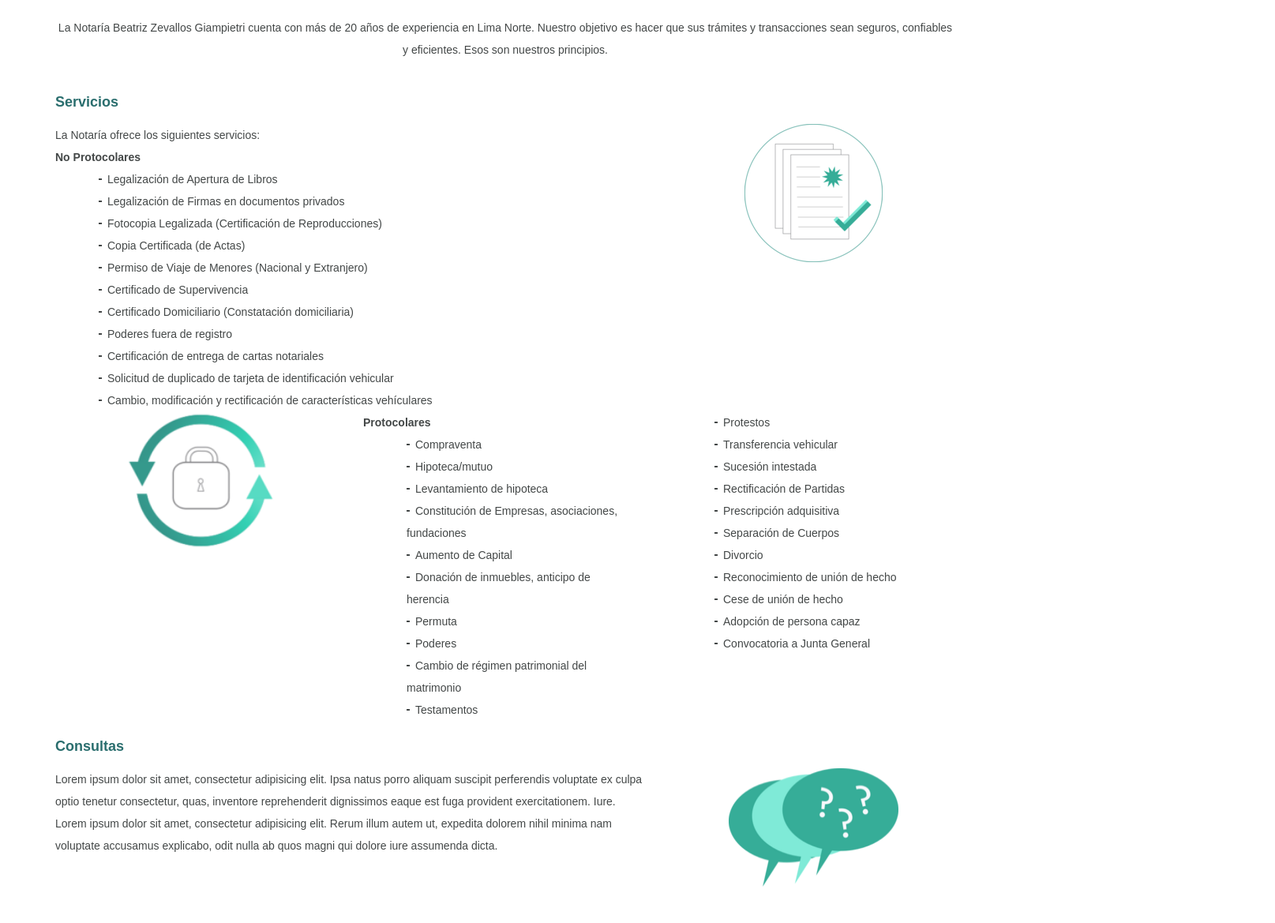
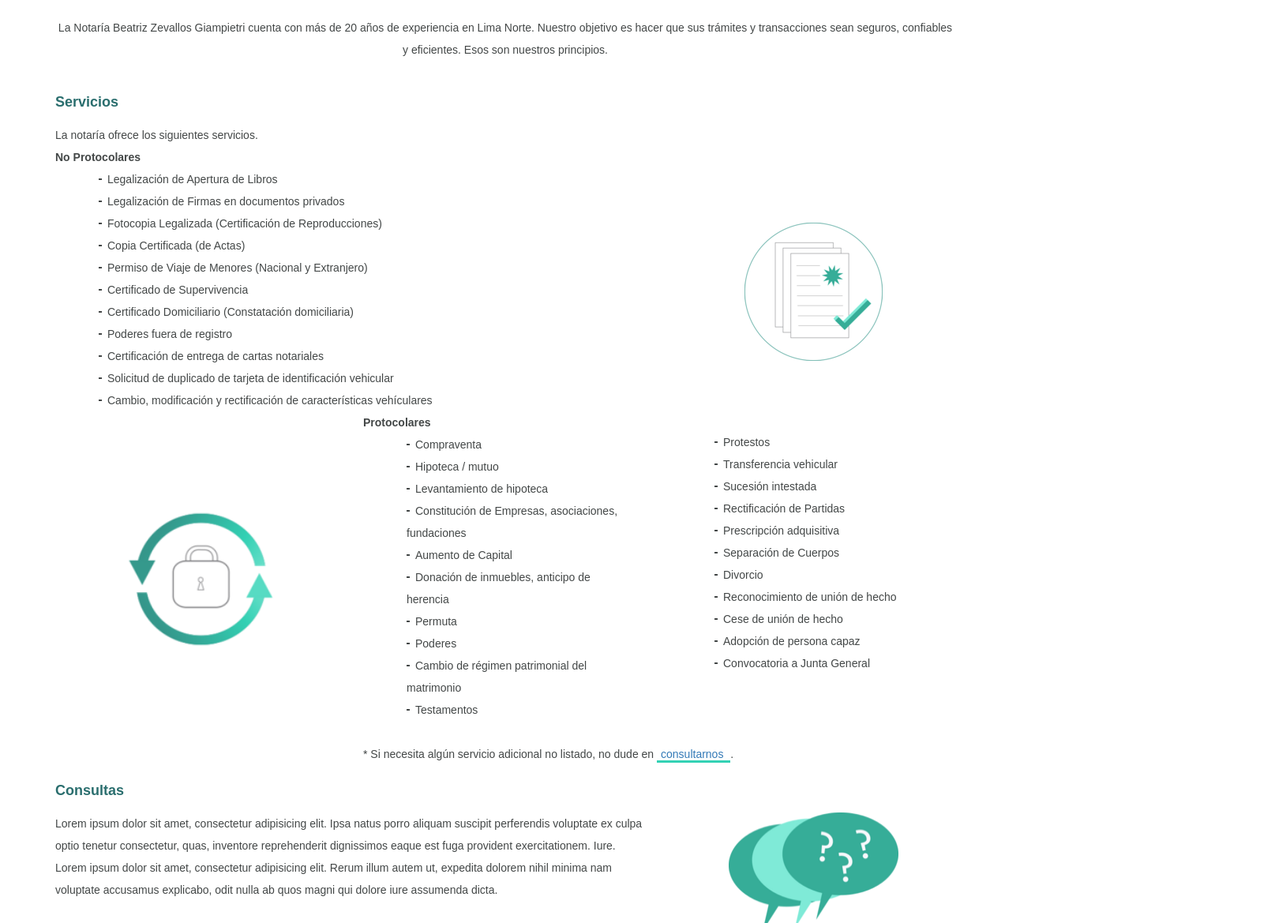
Before and after one commit to jlcoto/pag_notaria, a website: page src/index.html in a window 1280 px wide. Shown: the part 564-1733 px from the top of the page at 79% size, 1615 px wide, since content can reach past the window. Drawn offline with Linux system fonts and the light colour scheme; some packages are replaced by stand-ins of ours; files whose address does not match are found by name; a web font is replaced by a local one.

Commit message:
Centering image for wider screens.

```diff
--- a/src/css/responsive.css
+++ b/src/css/responsive.css
@@ -97,9 +97,16 @@
 }
 
 @media (min-width: 992px) {
+
+
+
 	.main-image {
 		height: 175px;
 		margin-top: 0px;
+	}
+
+	.img-serv {
+		margin-top: 125px;
 	}
 
 	.question-image {
@@ -107,4 +114,8 @@
 		margin-top: 0px;
 		width: 215px;
 	}
+
+	.next-list {
+		margin-top: 25px;
+	}
 }
--- a/src/index.html
+++ b/src/index.html
@@ -77,12 +77,12 @@
 				</div>
 				<div class="row">
 					<div class="col-md-4 col-md-push-8 animation-element slide-down">
-						<img class="img-responsive main-image" src="img/main_servicios-small.png" srcset="img/main_servicios-small.png 120w, img/main_servicios-medium.png 150w, img/main_servicios-large.png 175w"
+						<img class="img-responsive main-image img-serv" src="img/main_servicios-small.png" srcset="img/main_servicios-small.png 120w, img/main_servicios-medium.png 150w, img/main_servicios-large.png 175w"
 						sizes="(max-width: 549px) 10vw, 100vw">
 					</div>
 
 					<div class="col-md-8 col-md-pull-4">
-						La Notaría ofrece los siguientes servicios:</br>
+						La notaría ofrece los siguientes servicios. </br>
 
 						<div class="service-title">No Protocolares</div>
 						<ul class="service-list">
@@ -102,14 +102,14 @@
 				</div>
 				<div class="row">
 					<div class="col-md-4 animation-element slide-down">
-						<img class="img-responsive main-image" src="img/main_seguridad-small.png" srcset="img/main_seguridad-small.png 120w, img/main_seguridad-medium.png 150w, img/main_seguridad-large.png 175w"
+						<img class="img-responsive main-image img-serv" src="img/main_seguridad-small.png" srcset="img/main_seguridad-small.png 120w, img/main_seguridad-medium.png 150w, img/main_seguridad-large.png 175w"
 						sizes="(max-width: 549px) 10vw, 100vw">
 					</div>
 					<div class="col-md-4">
 					<div class="service-title">Protocolares</div>
 						<ul class="service-list">
 							<li class="col-xs-12">Compraventa</li>
-							<li class="col-xs-12">Hipoteca/mutuo</li>
+							<li class="col-xs-12">Hipoteca / mutuo</li>
 							<li class="col-xs-12">Levantamiento de hipoteca</li>
 							<li class="col-xs-12">Constitución de Empresas, asociaciones, fundaciones</li>
 							<li class="col-xs-12">Aumento de Capital</li>
@@ -120,7 +120,7 @@
 							<li class="col-xs-12">Testamentos</li>
 						</ul>
 					</div>
-					<div class="col-md-4">
+					<div class="col-md-4 next-list">
 						<ul class="service-list">
 							<li class="col-xs-12">Protestos</li>
 							<li class="col-xs-12">Transferencia vehicular</li>
@@ -135,8 +135,14 @@
 							<li class="col-xs-12">Convocatoria a Junta General</li>
 						</ul>
 					</div>
+				</div>
+				<div class="row">
+					<div class="col-md-12  col-md-offset-4">
+					</br>
+					* Si necesita algún servicio adicional no listado, no dude en <a href=#consultas> consultarnos </a>.
+					</div>
+				</div>
 
-				</div>
 				<div class="row" id="consultas">
 					<div class="col-md-8">
 						<div class="section-title"> Consultas </div>
```
Also changed, not shown: dist/css/responsive.css, dist/index.html.
